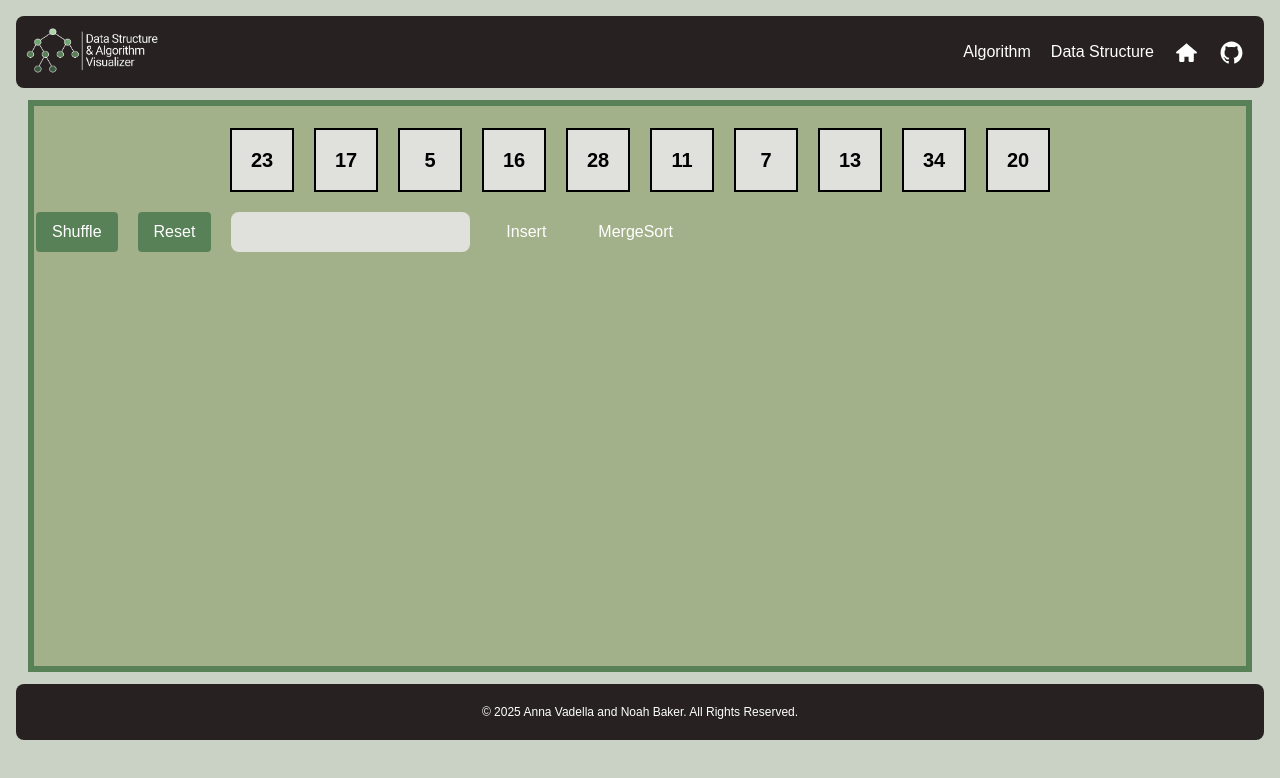
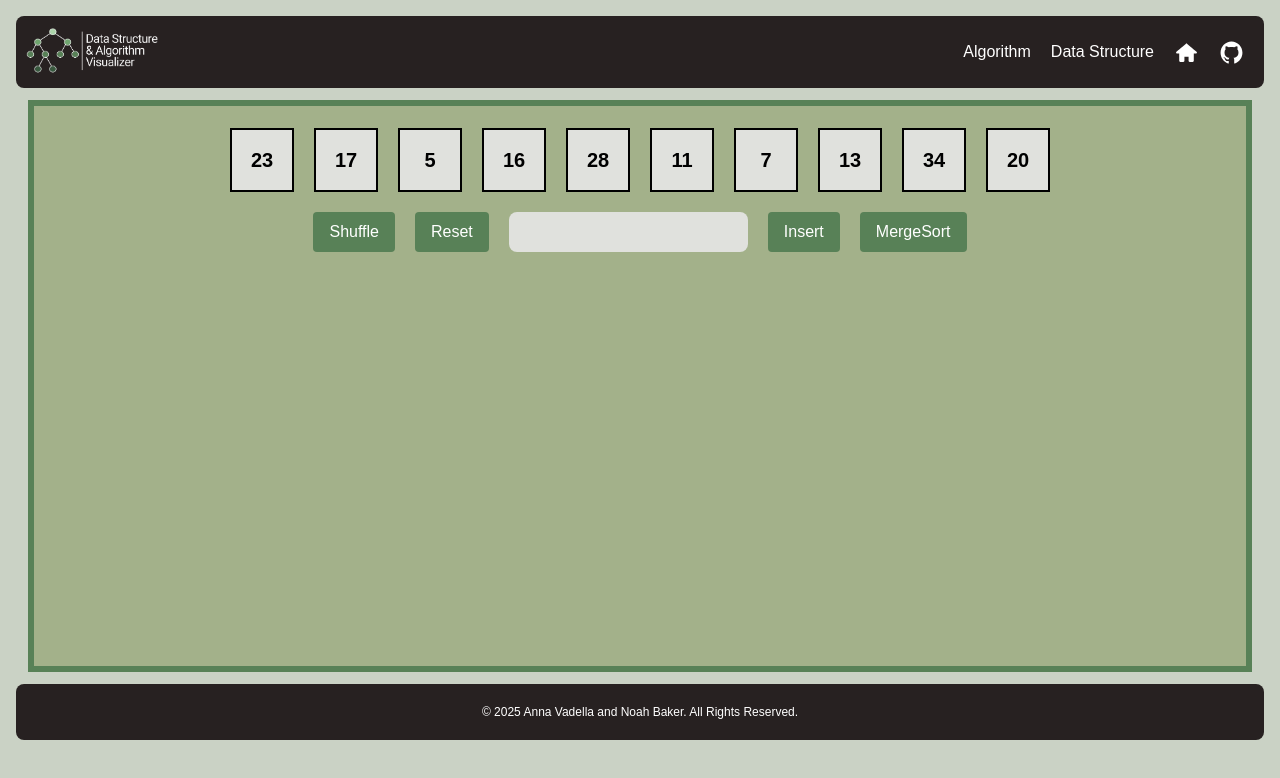
Before and after one commit to avadella/Data-Structure-Algorithm-Visualizer, a Next.js app: page /MergeSort in a window 1280 px wide. Shown: the top 778 px of the page. Built offline with nearby package versions, Linux system fonts and the light colour scheme.

Commit message:
Fix Styling for MergeSort page

```diff
--- a/src/app/MergeSort/page.tsx
+++ b/src/app/MergeSort/page.tsx
@@ -33,7 +33,7 @@ const page = () => {
                     <motion.div className = 'flex flex-row justify-center gap-5 m-5'>
                         {arrayData.map((e)=> (<Array key = {e.key} value = {e.value}/>))}
                     </motion.div>
-                <div className = 'flex flex-row items-center gap-5 '>
+                    <div className = 'flex flex-row justify-center gap-5 '>
                         <button onClick = {shuffleArray} className = 'mb-4 px-4 py-2 bg-softgray text-white rounded cursor-pointer'> Shuffle </button>
                         <button onClick = {resetArray} className = 'mb-4 px-4 py-2 bg-softgray text-white rounded cursor-pointer'> Reset </button>
                         <input
@@ -43,8 +43,8 @@ const page = () => {
                             onChange = {e => setInput(e.target.value)}
                             className = 'rounded-lg bg-structureFill px-4 py-2 mb-4'
                         />
-                    <button onClick = {handleInsert} className = 'mb-4 px-4 py-2 bg-soft-gray text-white rounded cursor-pointer'> Insert </button>
-                    <button onClick = {handleMerge} className = 'mb-4 px-4 py-2 bg-soft-gray text-white rounded cursor-pointer'> MergeSort </button>
+                        <button onClick = {handleInsert} className = 'mb-4 px-4 py-2 bg-softgray text-white rounded cursor-pointer'> Insert </button>
+                        <button onClick = {handleMerge} className = 'mb-4 px-4 py-2 bg-softgray text-white rounded cursor-pointer'> MergeSort </button>
                     </div>
                 </div>
             </div>
--- a/src/app/Structures/Visualization/Array.tsx
+++ b/src/app/Structures/Visualization/Array.tsx
@@ -1,15 +1,13 @@
 import React from 'react'
 import { motion } from 'framer-motion';
 import { ArrayItem } from '../ArrayItem';
-
-
 
 const Array = (props : ArrayItem) => {
   return (
     <motion.div
         layout
-        transition ={{ type: "spring", damping: 30, stiffness: 200 }}
-        className='bg-structureFill w-16 h-16 border-2 border-black flex items-center justify-center text-black text-xl font-semibold'
+        transition = {{ type: "spring", damping: 30, stiffness: 200 }}
+        className = 'bg-structureFill w-16 h-16 border-2 border-black flex items-center justify-center text-black text-xl font-semibold'
     >
         {props.value}
     </motion.div>
```
Lines whose indentation alone changed are shown as unchanged.
